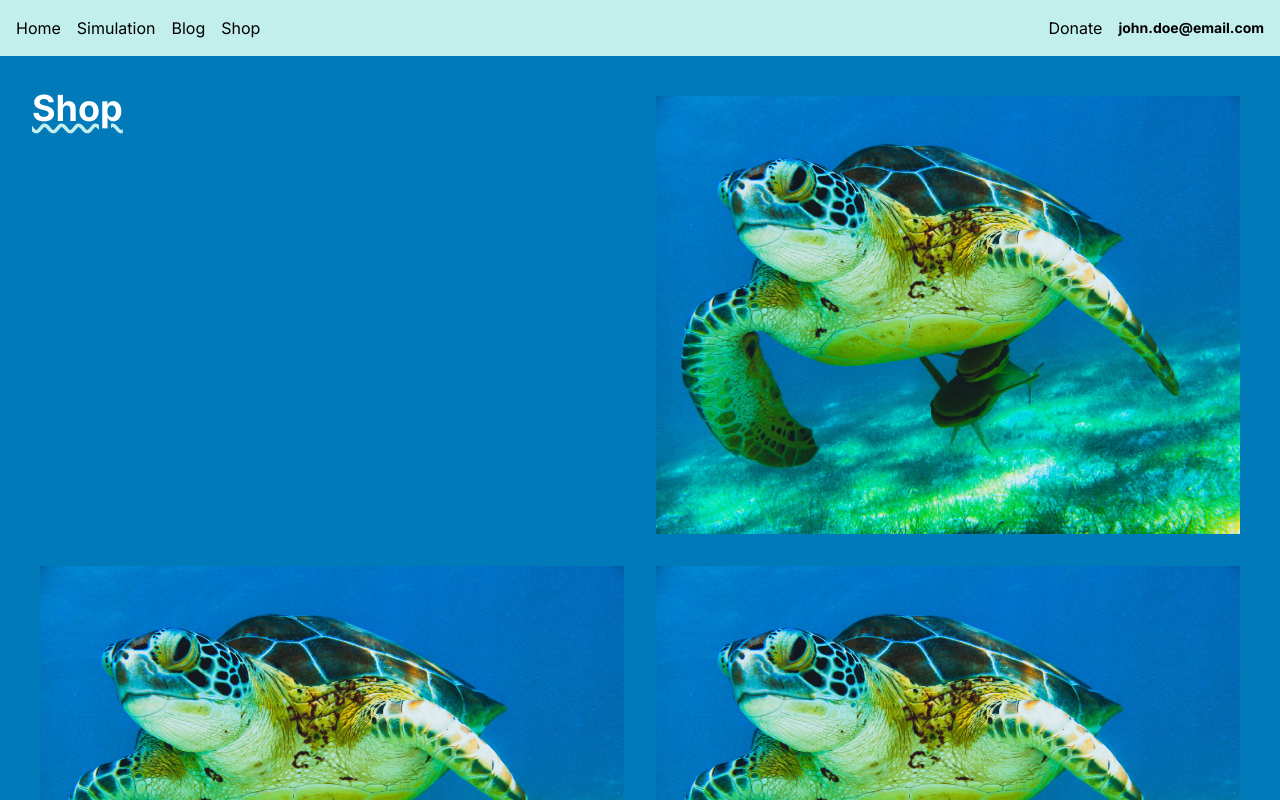
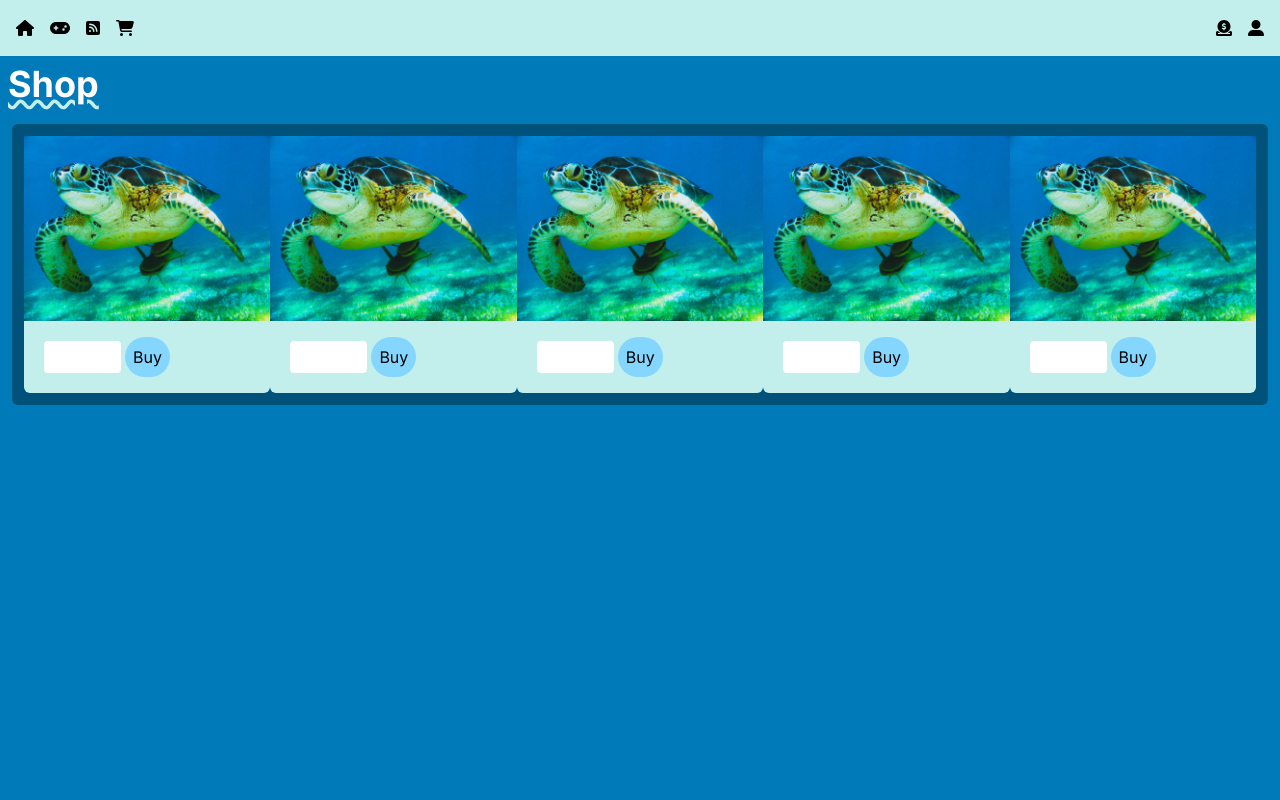
Before and after one commit to fimo3/ocean_cleaning_app, a Next.js app: page /Shop in a window 1280 px wide. Built offline with nearby package versions, Linux system fonts and the light colour scheme.

Commit message:
shop + nav

```diff
--- a/app/(components)/Nav.jsx
+++ b/app/(components)/Nav.jsx
@@ -1,16 +1,40 @@
 import Link from "next/link";
+import { FontAwesomeIcon } from "@fortawesome/react-fontawesome";
+import {
+  faCartShopping,
+  faCircleDollarToSlot,
+  faGamepad,
+  faHome,
+  faShoppingCart,
+  faSquareRss,
+  faUser,
+  faUserAlt,
+  faUserAltSlash,
+} from "@fortawesome/free-solid-svg-icons";
 const Nav = () => {
   return (
     <nav className="flex justify-between bg-secondary p-4">
       <div className="flex items-center space-x-4">
-        <Link href="/">Home</Link>
-        <Link href="../../Simulation">Simulation</Link>
-        <Link href="../../Blog">Blog</Link>
-        <Link href="../../Shop">Shop</Link>
+        <Link href="/">
+          <FontAwesomeIcon icon={faHome} />
+        </Link>
+        <Link href="../../Simulation">
+          <FontAwesomeIcon icon={faGamepad} />
+        </Link>
+        <Link href="../../Blog">
+          <FontAwesomeIcon icon={faSquareRss} />
+        </Link>
+        <Link href="../../Shop">
+          <FontAwesomeIcon icon={faShoppingCart} />
+        </Link>
       </div>
       <div className="flex items-center space-x-4">
-        <Link href="../../Donation">Donate</Link>
-        <p id="email">john.doe@email.com</p>
+        <Link href="../../Donation">
+          <FontAwesomeIcon icon={faCircleDollarToSlot} />
+        </Link>
+        <Link href="#">
+          <FontAwesomeIcon icon={faUserAlt} />
+        </Link>
       </div>
     </nav>
   );
--- a/app/(components)/ShopCard.jsx
+++ b/app/(components)/ShopCard.jsx
@@ -3,8 +3,21 @@ import Image from "next/image";
 import img1 from "@/public/kostenurka.png";
 const ShopCard = () => {
   return (
-    <div className="p-0">
-      <Image src={img1} alt="Снимка :>" className="p-4 w-auto" />
+    <div className="p-0 bg-secondary rounded-md">
+      <Image src={img1} alt="Снимка :>" className="p-0 w-auto" />
+      <a>
+        <form>
+          <input
+            id="Quantity"
+            name="Quantity"
+            type="number"
+            min="1"
+            max="10"
+            required={true}
+          ></input>
+          <button className="p-2">Buy</button>
+        </form>
+      </a>
     </div>
   );
 };
--- a/app/Shop/page.js
+++ b/app/Shop/page.js
@@ -3,15 +3,17 @@ import ShopCard from "../(components)/ShopCard";
 
 const Shop = () => {
   return (
-    <div className="bg-primary p-3 m-3  rounded-md lg:grid grid-cols-2 xs:grid-cols-1">
-      <h1 className="text-decortion-none underline decoration-secondary decoration-wavy">
+    <div>
+      <h1 className="underline decoration-secondary decoration-wavy rounded-md">
         Shop
       </h1>
-      <ShopCard />
-      <ShopCard />
-      <ShopCard />
-      <ShopCard />
-      <ShopCard />
+      <div className="bg-primary-hover p-3 m-3  rounded-md lg:grid grid-cols-5 ">
+        <ShopCard />
+        <ShopCard />
+        <ShopCard />
+        <ShopCard />
+        <ShopCard />
+      </div>
     </div>
   );
 };
```
